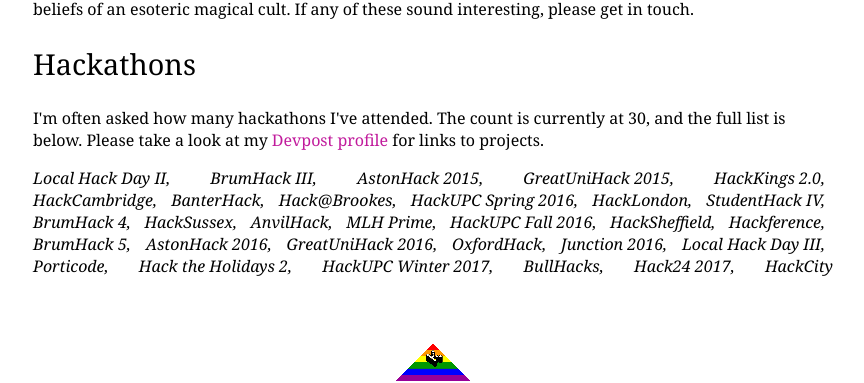
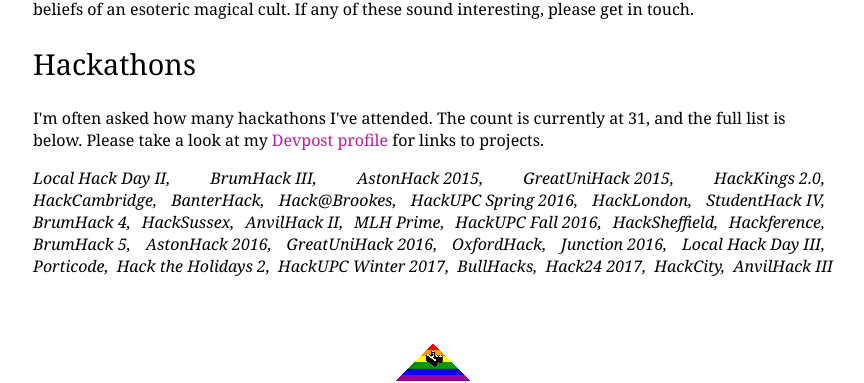
Before and after one commit to sprusr/sprusr.github.io, a Jekyll site: the page built from index.html, in a window 1280 px wide. Shown: the part 1580-1963 px from the top of the page, without its empty margins (207-1071 px from the left). Built offline with Jekyll 4.4.1, drawn with Linux system fonts in a browser that asks for light colours.

Commit message:
Add AnvilHack III to hacks

```diff
--- a/_config.yml
+++ b/_config.yml
@@ -64,7 +64,7 @@
   - title: StudentHack IV
   - title: BrumHack 4
   - title: HackSussex
-  - title: AnvilHack
+  - title: AnvilHack II
   - title: MLH Prime
   - title: HackUPC Fall 2016
   - title: HackSheffield
@@ -81,6 +81,7 @@
   - title: BullHacks
   - title: Hack24 2017
   - title: HackCity
+  - title: AnvilHack III
 
 # Build settings
 markdown: kramdown
```
